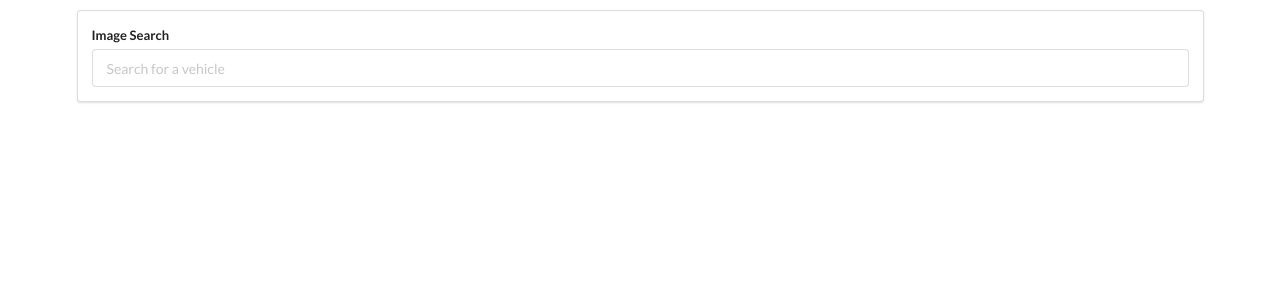
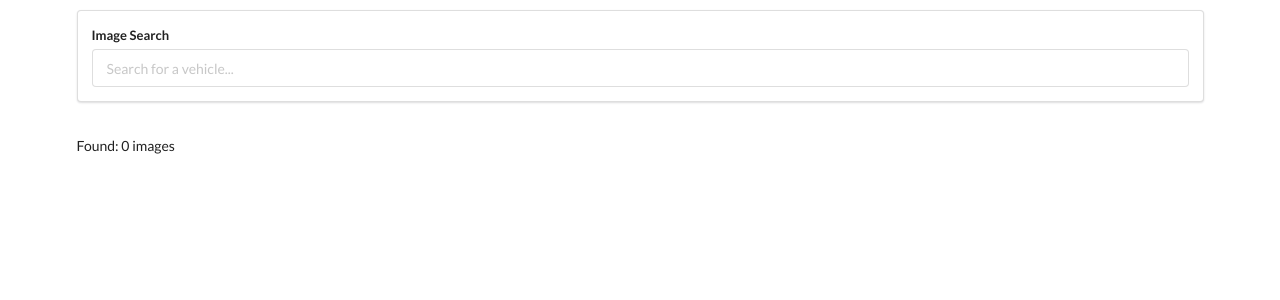
Before and after one commit to alejandrochang/Pics, a React (Create React App) app: page / in a window 1280 px wide. Shown: the top 300 px of the page. Built offline with nearby package versions, Linux system fonts and the light colour scheme.

Commit message:
search bar with image rendering

```diff
--- a/package.json
+++ b/package.json
@@ -3,6 +3,7 @@
   "version": "0.1.0",
   "private": true,
   "dependencies": {
+    "axios": "^0.18.0",
     "react": "^16.6.3",
     "react-dom": "^16.6.3",
     "react-scripts": "2.1.1"
--- /dev/null
+++ b/src/api/unsplash.js
@@ -0,0 +1,9 @@
+import axios from 'axios';
+
+export default axios.create({
+  baseURL: "https://api.unsplash.com",
+  headers: {
+    Authorization:
+      "Client-ID 2bc6e75180939aeb80dad6e95750d827a079989c47e98deb24015e7aa61ca668"
+  }
+});
--- a/src/components/App.js
+++ b/src/components/App.js
@@ -1,15 +1,31 @@
 import React from 'react';
+import unsplash from "../api/unsplash";
 import SearchBar from './SearchBar';
 import ImageList from './ImageList';
 
-const App = () => {
-  return (
-    <div className="ui container" style={{ marginTop: '10px'}}>
-      <SearchBar /><br />
-      {/* <ImageList /> <br /> */}
-    </div>
-  );
-};
+class App extends React.Component {
+  constructor(props) {
+    super(props);
+    this.state = { images: [] };
+  }
 
+   onSearchSubmit = async (input) => {
+    const response = await unsplash.get("/search/photos", {
+      params: { query: input }
+    });
+
+    this.setState({ images: response.data.results });
+  }
+
+  render() {
+    return(
+      <div className="ui container" style={{ marginTop: '10px' }}>
+        <SearchBar onSubmit={this.onSearchSubmit}/><br />
+        Found: {this.state.images.length} images
+        <ImageList images={this.state.images} /> <br />
+      </div>
+    );
+  }
+}
 
 export default App;
--- a/src/components/ImageList.js
+++ b/src/components/ImageList.js
@@ -1,14 +1,14 @@
 import React from "react";
 
 
-class ImageList extends React.Component {
-  constructor(props) {
-    super(props);
-  }
+const ImageList = (props) =>  {
+  const images = props.images.map((image) => {
+    return <img alt={image.description} key={image.id} src={image.urls.regular}/>
+  });
 
-  render() {
-    return <div>Im the image list</div>
-  };
+    return (
+    <div>{images}</div>
+    );
 }
 
 export default ImageList;
--- a/src/components/SearchBar.js
+++ b/src/components/SearchBar.js
@@ -3,21 +3,31 @@ import React from "react";
 class SearchBar extends React.Component {
   constructor(props) {
     super(props);
+    this.state = { term: "" };
   }
 
-  onInputChange(event){
-    console.log(event.target.value);
+  onFormSubmit = (e) =>{
+    e.preventDefault();
+    this.props.onSubmit(this.state.term);
   }
 
   render() {
-    return <div className="ui segment">
-        <form className="ui form">
+    return (
+      <div className="ui segment">
+        <form onSubmit={this.onFormSubmit} className="ui form">
           <div className="field">
-          <label>Image Search</label>
-              <input className="searchbar" onChange={this.onInputChange} type="text" placeholder="Search for a vehicle" />
+            <label>Image Search</label>
+            <input
+              className="searchbar"
+              value={this.state.term}
+              onChange={e => this.setState({ term: e.target.value })}
+              type="text"
+              placeholder="Search for a vehicle..."
+            />
           </div>
         </form>
-      </div>;
+      </div>
+    );
   }
 }
 
```
Also changed, not shown: 1 other file (tests, documents, lock files or other folders).
